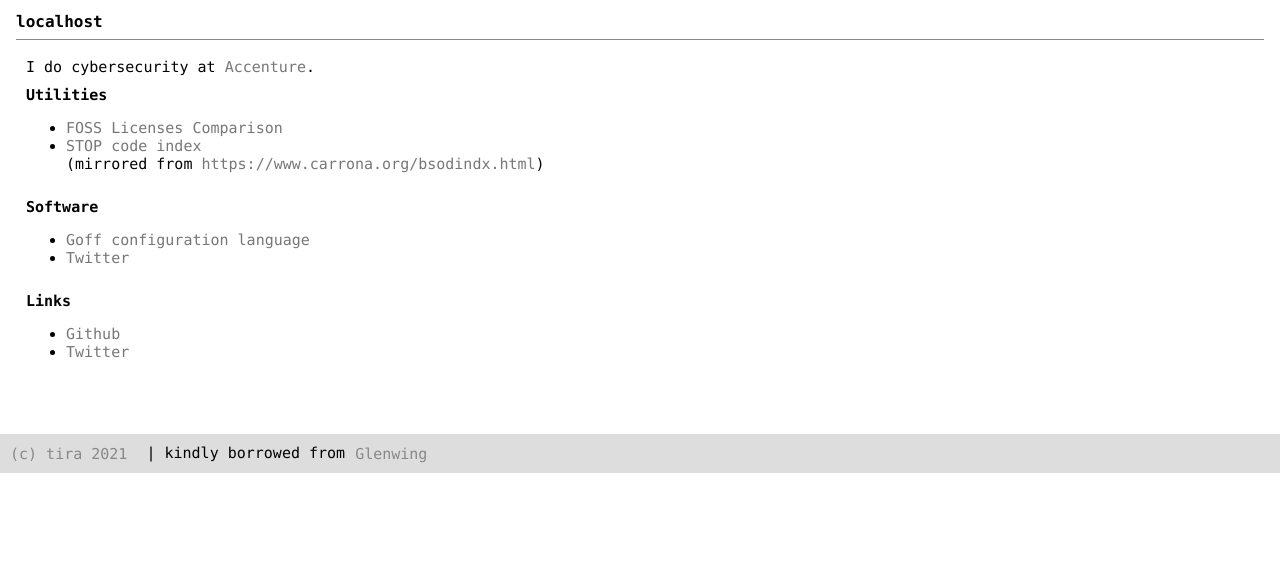
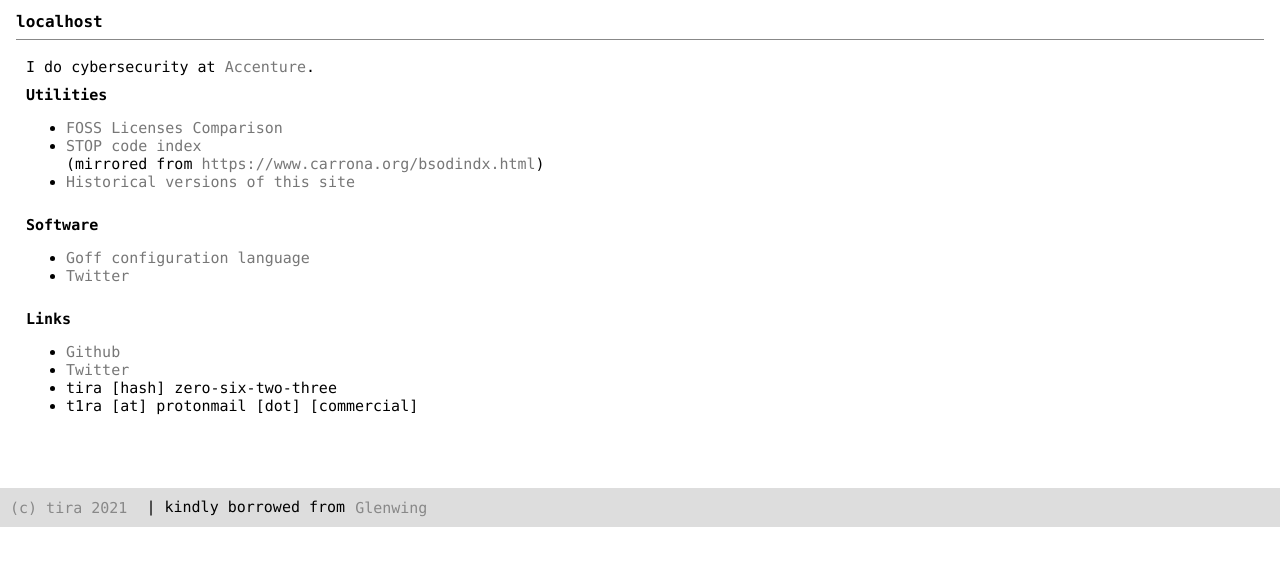
Before and after one commit to imtira/imtira.github.io, a plain HTML site: page index.html in a window 1280 px wide. Drawn offline with Linux system fonts and the light colour scheme.

Commit message:
Add history & more contact

```diff
--- a/index.html
+++ b/index.html
@@ -27,6 +27,7 @@
         <ul>
           <li><a href="lc/">FOSS Licenses Comparison</a></li>
           <li><a href="stop/">STOP code index</a></li> (mirrored from <a href="https://www.carrona.org/bsodindx.html">https://www.carrona.org/bsodindx.html</a>)
+          <li><a href="history/">Historical versions of this site</a></li>
         </ul>
       </td></tr>
 
@@ -43,6 +44,8 @@
         <ul>
           <li><a href="https://github.com/imtira">Github</a></li>
           <li><a href="https://twitter.com/__tira">Twitter</a></li>
+          <li>tira [hash] zero-six-two-three</li>
+          <li>t1ra [at] protonmail [dot] [commercial]</li>
         </ul>
       </td></tr>
 
```
